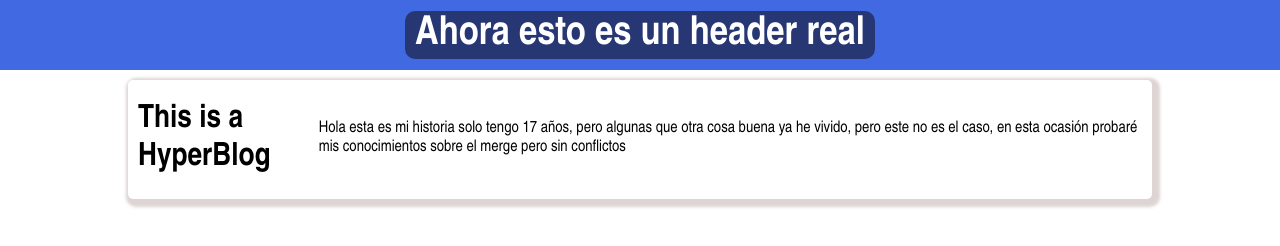
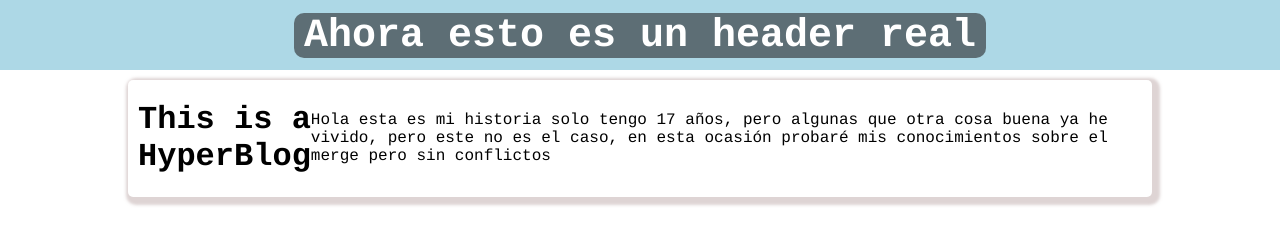
Before and after one commit to hawokdev/HyperBlog, a plain HTML site: page index.html in a window 1280 px wide. Drawn offline with Linux system fonts and the light colour scheme.

Commit message:
añadí courier y cambié el color del header

```diff
--- a/styles.css
+++ b/styles.css
@@ -2,7 +2,7 @@ body
 {
     margin: 0;
     padding: 0;
-    font-family: 'Arial Narrow';
+    font-family: Courier;
 }
 .blogpost
 {
@@ -26,7 +26,7 @@ body
     align-items: center;
     width: 100%;
     height: 70px;
-    background-color: royalblue;
+    background-color: lightblue;
     color: white;
 }
 .header h1
```
